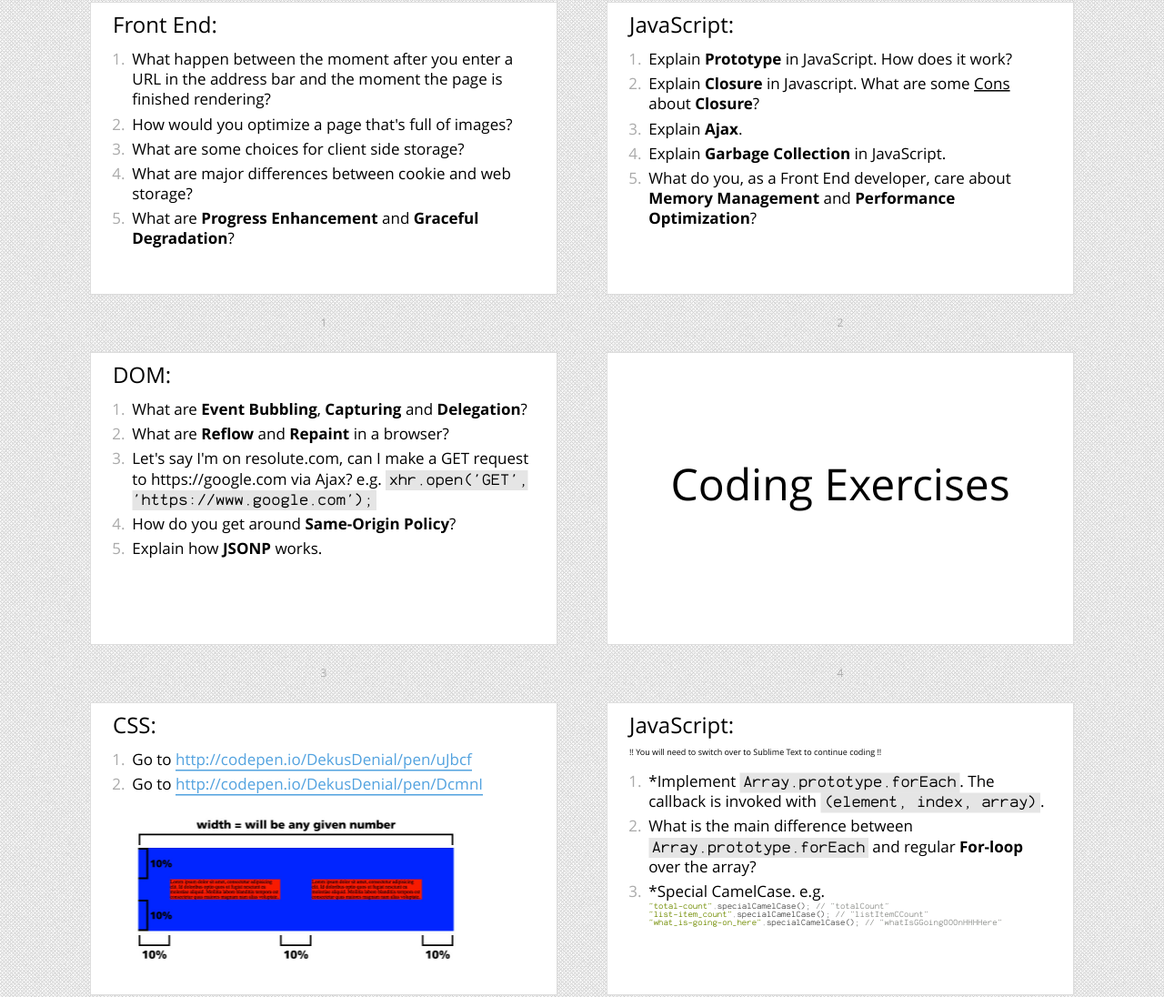
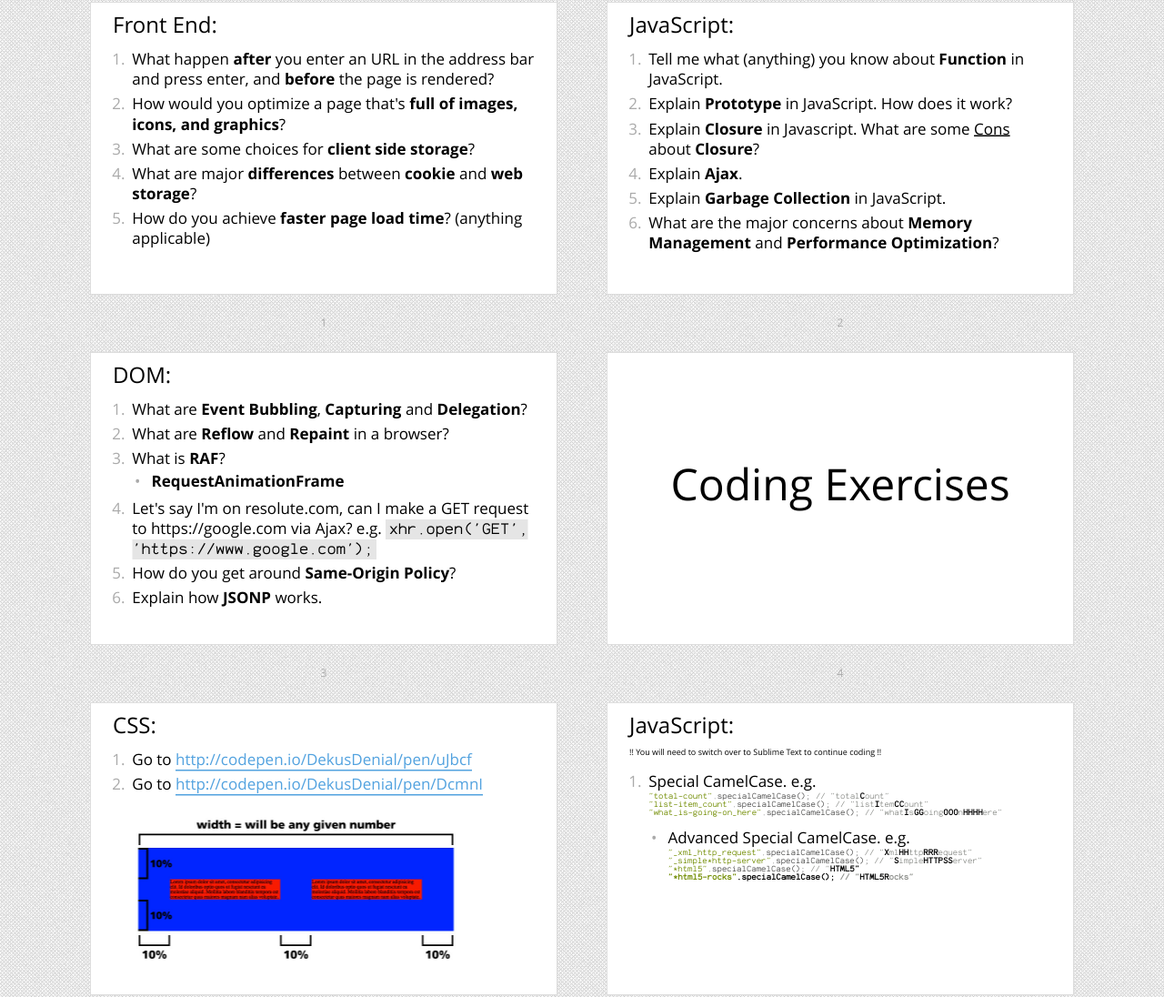
Before and after one commit to DekusDenial/interview, a plain HTML site: page index.html in a window 1280 px wide. Shown: the part 223-1319 px from the top of the page at 91% size. Drawn offline with Linux system fonts and the light colour scheme; files whose address does not match are found by name.

Commit message:
slight level up

```diff
--- a/exercise/testem.json
+++ b/exercise/testem.json
@@ -5,11 +5,11 @@
 	],
 	"src_files": [
 		"src/*.js",
-		"specs/*.js"
+		"specs/*Spec.js"
 	],
 	"serve_files": [
 		"src/*.js",
-		"specs/*.js"
+		"specs/*Spec.js"
 	],
 	"test_page" : "test.mustache",
 	"port" : 8888
--- a/index.html
+++ b/index.html
@@ -47,6 +47,9 @@
   .underline {
     text-decoration: underline;
   }
+  .black {
+    color: #000;
+  }
   sub {
     font-size: 20px;
     position: relative;
@@ -62,21 +65,22 @@
   <section class="slide"><div>
     <h2>Front End:</h2>
     <ol class="big">
-      <li class="next">What happen between the moment after you enter a URL in the address bar and the moment the page is finished rendering?</li>
-      <li class="next">How would you optimize a page that's full of images?</li>
-      <li class="next">What are some choices for client side storage?</li>
-      <li class="next">What are major differences between cookie and web storage?</li>
-      <li class="next">What are <b>Progress Enhancement</b> and <b>Graceful Degradation</b>?</li>
+      <li class="next">What happen <b>after</b> you enter an URL in the address bar and press enter, and <b>before</b> the page is rendered?</li>
+      <li class="next">How would you optimize a page that's <b>full of images, icons, and graphics</b>?</li>
+      <li class="next">What are some choices for <b>client side storage</b>?</li>
+      <li class="next">What are major <b>differences</b> between <b>cookie</b> and <b>web storage</b>?</li>
+      <li class="next">How do you achieve <b>faster page load time</b>? (anything applicable)</li>
     </ol>
   </div></section>
 	<section class="slide"><div>
     <h2>JavaScript:</h2>
 		<ol class="big">
+      <li class="next">Tell me what (anything) you know about <b>Function</b> in JavaScript.</li>
 			<li class="next">Explain <b>Prototype</b> in JavaScript. How does it work?</li>
 			<li class="next">Explain <b>Closure</b> in Javascript. What are some <span class="underline">Cons</span> about <b>Closure</b>?</li>
       <li class="next">Explain <b>Ajax</b>.</li>
       <li class="next">Explain <b>Garbage Collection</b> in JavaScript.</li>
-      <li class="next">What do you, as a Front End developer, care about <b>Memory Management</b> and <b>Performance Optimization</b>?</li>
+      <li class="next">What are the major concerns about <b>Memory Management</b> and <b>Performance Optimization</b>?</li>
 		</ol>
 	</div></section>
   <section class="slide"><div>
@@ -84,6 +88,9 @@
     <ol class="big">
       <li class="next">What are <b>Event Bubbling</b>, <b>Capturing</b> and <b>Delegation</b>?</li>
       <li class="next">What are <b>Reflow</b> and <b>Repaint</b> in a browser?</li>
+      <li class="next">What is <b>RAF</b>?
+        <ul class="big"><li class="next"><b>RequestAnimationFrame</b></li></ul>
+      </li>
       <li class="next">Let's say I'm on resolute.com, can I make a GET request to https://google.com via Ajax? e.g. <code class="javascript">xhr.open('GET', 'https://www.google.com');</code></li>
       <li class="next">How do you get around <b>Same-Origin Policy</b>?</li>
       <li class="next">Explain how <b>JSONP</b> works.</li>
@@ -102,12 +109,20 @@
 	<section class="slide"><div>
 		<h2>JavaScript:<br/><span class="small">!! You will need to switch over to Sublime Text to continue coding !!</span></h2>
 		<ol class="big">
-      <li class="next">*Implement <code class="javascript">Array.prototype.forEach</code>. The callback is invoked with <code class="javascript">(element, index, array)</code>.</li>
-      <li class="next">What is the main difference between <code class="javascript">Array.prototype.forEach</code> and regular <b>For-loop</b> over the array?</li>
-      <li class="next">*Special CamelCase. e.g.
-        <pre class="small" style="text-indent: 0;"><code class="javascript">"total-count".specialCamelCase(); // "totalCount"
-"list-item_count".specialCamelCase(); // "listItemCCount"
-"what_is-going-on_here".specialCamelCase(); // "whatIsGGoingOOOnHHHHere"</code></pre>
+      <!-- <li class="next">*Implement <code class="javascript">Array.prototype.forEach</code>. The callback is invoked with <code class="javascript">(element, index, array)</code>.</li> -->
+      <!-- <li class="next">What is the main difference between <code class="javascript">Array.prototype.forEach</code> and regular <b>For-loop</b> over the array?</li> -->
+      <li class="next">Special CamelCase. e.g.
+        <pre class="small" style="text-indent: 0;"><code class="javascript">"total-count".specialCamelCase(); // "total<b class="black">C</b>ount"
+"list-item_count".specialCamelCase(); // "list<b class="black">I</b>tem<b class="black">CC</b>ount"
+"what_is-going-on_here".specialCamelCase(); // "what<b class="black">I</b>s<b class="black">GG</b>oing<b class="black">OOO</b>n<b class="black">HHHH</b>ere"</code></pre>
+        <ul class="big">
+          <li class="next">Advanced Special CamelCase. e.g.
+            <pre class="small" style="text-indent: 0;"><code class="javascript">"_xml_http_request".specialCamelCase(); // "<b class="black">X</b>ml<b class="black">HH</b>ttp<b class="black">RRR</b>equest"
+"_simple*http-server".specialCamelCase(); // "<b class="black">S</b>imple<b class="black">HTTPSS</b>erver"
+"*html5".specialCamelCase(); // "<b class="black">HTML5</a>"
+"*html5-rocks".specialCamelCase(); // "<b class="black">HTML5R</b>ocks"</code></pre>
+          </li>
+        </ul>
       </li>
     </ol>
 	</div></section>
@@ -122,7 +137,7 @@
         </ul>
       </li>
       <li class="next">OR
-        <ul>
+        <ul class="big">
           <li class="next">Binary Search Tree with:</li>
           <li class="next"><code class="javascript">insert()</code>: insert a new node</li>
           <li class="next"><code class="javascript">traverse()</code>: return the path from the root node to the found node</li>
```
Also changed, not shown: exercise/specs/specialCamelCaseSpec.js (+8 -0 lines), exercise/specs/arraySpec_.js (renamed from exercise/specs/arraySpec.js), 1 other file.
